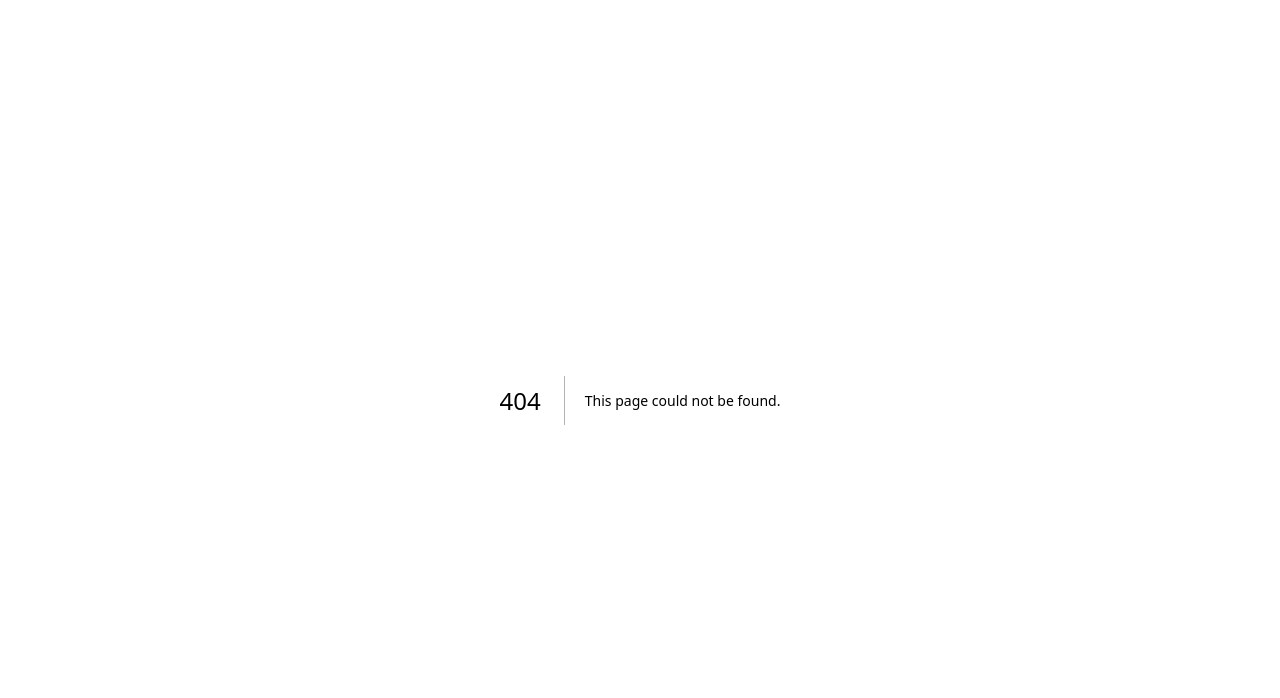
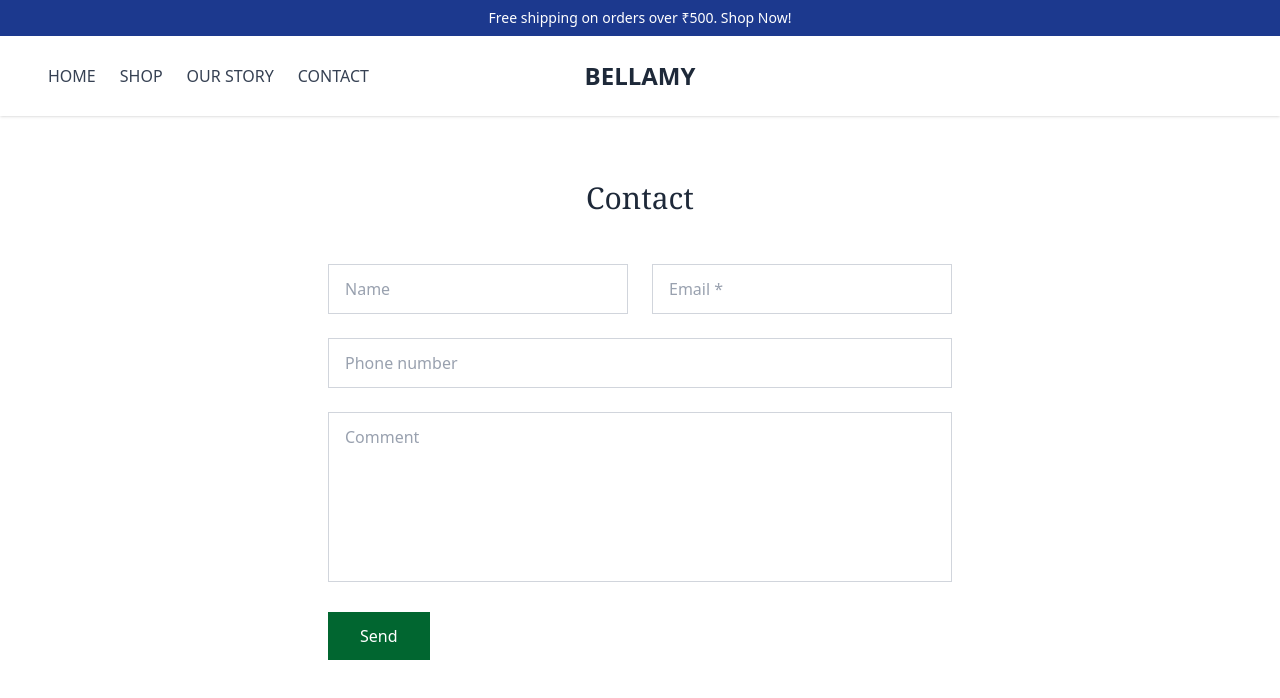
Before and after one commit to zemdevwork/bellamy, a Next.js app: page /contact in a window 1280 px wide. Before the commit this address had no page. Shown: the top 698 px of the page. Built offline with nearby package versions, Linux system fonts and the light colour scheme.

Commit message:
contact page added

```diff
--- /dev/null
+++ b/src/app/contact/page.tsx
@@ -0,0 +1,11 @@
+import Header from "../../components/Header";
+import ContactForm from "../../components/ContactForm";
+
+export default function ContactPage() {
+  return (
+    <div className="bg-white min-h-screen">
+      <Header />
+      <ContactForm />
+    </div>
+  );
+}
--- a/src/app/page.tsx
+++ b/src/app/page.tsx
@@ -1,10 +1,13 @@
-import Image from "next/image";
-import Homepage from "./pages/Homepage/page";
+import Header from "../components/Header";
+import Banner from "../components/Banner";
+import ProductList from "../components/ProductList";
 
-export default function Home() {
+export default function Homepage() {
   return (
-  <div>
-    <Homepage/>
-  </div>
+    <div className="bg-white min-h-screen">
+      <Header />
+      <Banner />
+      <ProductList />
+    </div>
   );
 }
--- a/src/app/pages/Homepage/page.tsx
+++ /dev/null
@@ -1,13 +0,0 @@
-import Header from "../../../components/Header";
-import Banner from "../../../components/Banner";
-import ProductList from "../../../components/ProductList";
-
-export default function Homepage() {
-  return (
-    <div className="bg-white min-h-screen">
-      <Header />
-      <Banner />
-      <ProductList />
-    </div>
-  );
-}
--- /dev/null
+++ b/src/components/ContactForm.tsx
@@ -0,0 +1,96 @@
+"use client";
+
+import { useState } from "react";
+
+export default function ContactForm() {
+  const [formData, setFormData] = useState({
+    name: "",
+    email: "",
+    phone: "",
+    comment: ""
+  });
+
+  const handleInputChange = (e: React.ChangeEvent<HTMLInputElement | HTMLTextAreaElement>) => {
+    const { name, value } = e.target;
+    setFormData(prev => ({
+      ...prev,
+      [name]: value
+    }));
+  };
+
+  const handleSubmit = (e: React.FormEvent) => {
+    e.preventDefault();
+    // Handle form submission here
+    console.log("Form submitted:", formData);
+    // You can add API call or other logic here
+  };
+
+  return (
+    <div className="max-w-2xl mx-auto px-6 py-16">
+      <h1 className="text-3xl font-serif text-gray-800 text-center mb-12">
+        Contact
+      </h1>
+
+      <form onSubmit={handleSubmit} className="space-y-6">
+        {/* Name and Email row */}
+        <div className="grid grid-cols-1 md:grid-cols-2 gap-6">
+          <div>
+            <input
+              type="text"
+              name="name"
+              placeholder="Name"
+              value={formData.name}
+              onChange={handleInputChange}
+              className="w-full px-4 py-3 border border-gray-300 rounded-none focus:outline-none focus:border-gray-500 placeholder-gray-400"
+            />
+          </div>
+          <div>
+            <input
+              type="email"
+              name="email"
+              placeholder="Email *"
+              value={formData.email}
+              onChange={handleInputChange}
+              required
+              className="w-full px-4 py-3 border border-gray-300 rounded-none focus:outline-none focus:border-gray-500 placeholder-gray-400"
+            />
+          </div>
+        </div>
+
+        {/* Phone number */}
+        <div>
+          <input
+            type="tel"
+            name="phone"
+            placeholder="Phone number"
+            value={formData.phone}
+            onChange={handleInputChange}
+            className="w-full px-4 py-3 border border-gray-300 rounded-none focus:outline-none focus:border-gray-500 placeholder-gray-400"
+          />
+        </div>
+
+        {/* Comment */}
+        <div>
+          <textarea
+            name="comment"
+            placeholder="Comment"
+            value={formData.comment}
+            onChange={handleInputChange}
+            rows={6}
+            className="w-full px-4 py-3 border border-gray-300 rounded-none focus:outline-none focus:border-gray-500 placeholder-gray-400 resize-none"
+          />
+        </div>
+
+        {/* Submit button */}
+        <div className="flex justify-start">
+          <button
+            type="submit"
+            className="bg-green-800 hover:bg-green-900 text-white px-8 py-3 font-medium transition-colors duration-200"
+          >
+            Send
+          </button>
+        </div>
+      </form>
+    </div>
+  );
+}
--- a/src/components/Header.tsx
+++ b/src/components/Header.tsx
@@ -1,4 +1,6 @@
 "use client";
+
+import Link from "next/link";
 
 export default function Header() {
   return (
@@ -12,10 +14,10 @@ export default function Header() {
       <div className="flex justify-between items-center px-12 py-6">
         {/* Left: Menu */}
         <nav className="space-x-6 text-gray-700 font-medium flex-1">
-          <a href="#" className="hover:text-blue-900">HOME</a>
+          <Link href="/" className="hover:text-blue-900">HOME</Link>
           <a href="#" className="hover:text-blue-900">SHOP</a>
           <a href="#" className="hover:text-blue-900">OUR STORY</a>
-          <a href="#" className="hover:text-blue-900">CONTACT</a>
+          <Link href="/contact" className="hover:text-blue-900">CONTACT</Link>
         </nav>
 
         {/* Center: Logo */}
```
Also changed, not shown: 1 other file (tests, documents, lock files or other folders).
